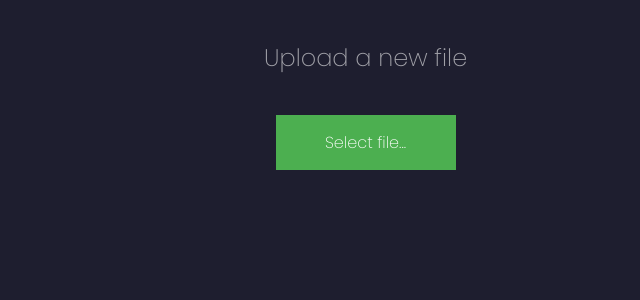
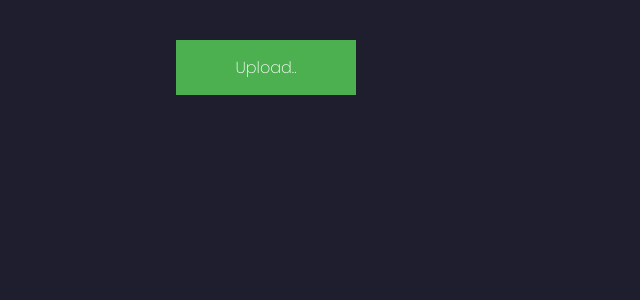
Before and after one commit to tomsaudrins/work-analytics, a React (Create React App) app: page / in a window 1280 px wide. Shown: the top 300 px of the page, without its empty margins (54-694 px from the left). Built offline with nearby package versions, Linux system fonts and the light colour scheme.

Commit message:
Destructure app.js file into seperate components - Dashboard and OptionCard

```diff
--- a/src/Components/App.js
+++ b/src/Components/App.js
@@ -1,9 +1,9 @@
 import d3 from "d3";
 import "../scripts/configureGraphs.js";
 import { useState, useEffect } from "react";
-import Menu from "./Menu";
-import Graphs from "./Graphs";
+
 import OptionCard from "./OptionCard";
+import Dashboard from "./Dashboard";
 
 const App = () => {
   const [importedData, setImportedData] = useState(null);
@@ -19,27 +19,19 @@ const App = () => {
     setData(importedData ? importedData.slice(0, 7) : null);
   }, [importedData]);
 
+  const dashboardProps = { data, setData, importedData };
+  const optionCardProps = {
+    text: "Upload..",
+    onClick: selectFile,
+  };
+
   return (
     <div className="App">
       {data ? (
-        <Menu onClick={setData} importedData={importedData} setData={setData} />
+        <Dashboard {...dashboardProps} />
       ) : (
-        ""
+        <OptionCard {...optionCardProps} />
       )}
-      <div className="content">
-        <div style={{ display: "block", width: "100%", margin: "0 auto" }}>
-          {data ? (
-            ""
-          ) : (
-            <OptionCard
-              title="Upload a new file"
-              button_text="Select file..."
-              onClick={selectFile}
-            />
-          )}
-        </div>
-        {data ? <Graphs data={data} /> : ""}
-      </div>
     </div>
   );
 };
--- /dev/null
+++ b/src/Components/Dashboard.js
@@ -0,0 +1,13 @@
+import Graphs from "./Graphs";
+import Menu from "./Menu";
+
+const Dashboard = ({ data, setData, importedData }) => {
+  return (
+    <>
+      <Menu onClick={setData} importedData={importedData} setData={setData} />
+      <div className="content">{data ? <Graphs data={data} /> : ""}</div>
+    </>
+  );
+};
+
+export default Dashboard;
--- a/src/Components/OptionCard.js
+++ b/src/Components/OptionCard.js
@@ -1,11 +1,11 @@
 import "../css/OptionCard.css";
 
-const OptionCard = ({ title, button_text, onClick }) => {
+const OptionCard = ({ title, text, onClick }) => {
   return (
     <div className="card">
       <h2 className="card-header">{title}</h2>
       <button className="select-button" onClick={onClick}>
-        {button_text}
+        {text}
       </button>
     </div>
   );
```
Also changed, not shown: src/Components/Upload.js (added).
